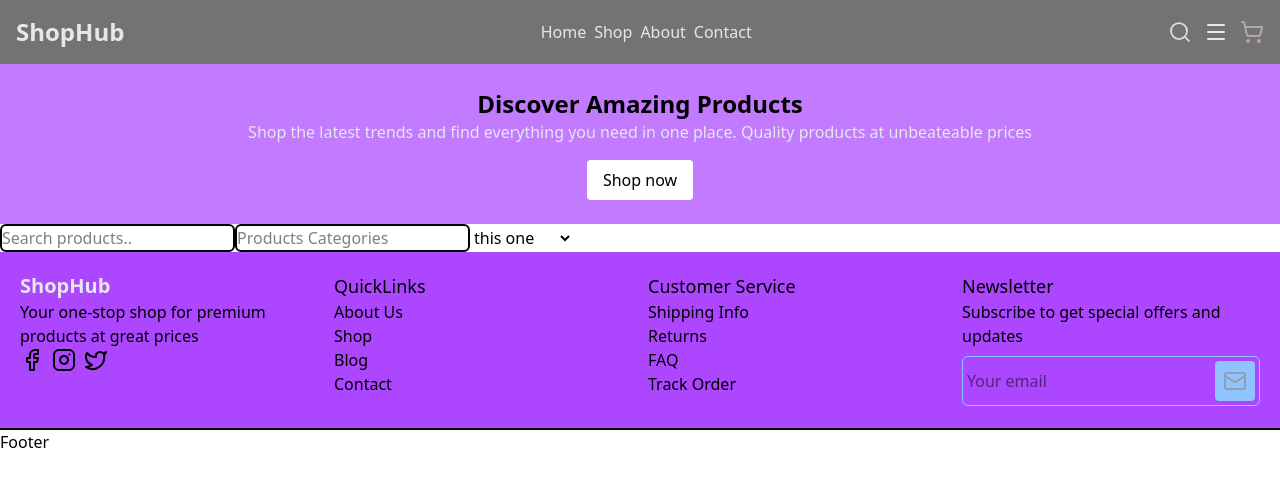
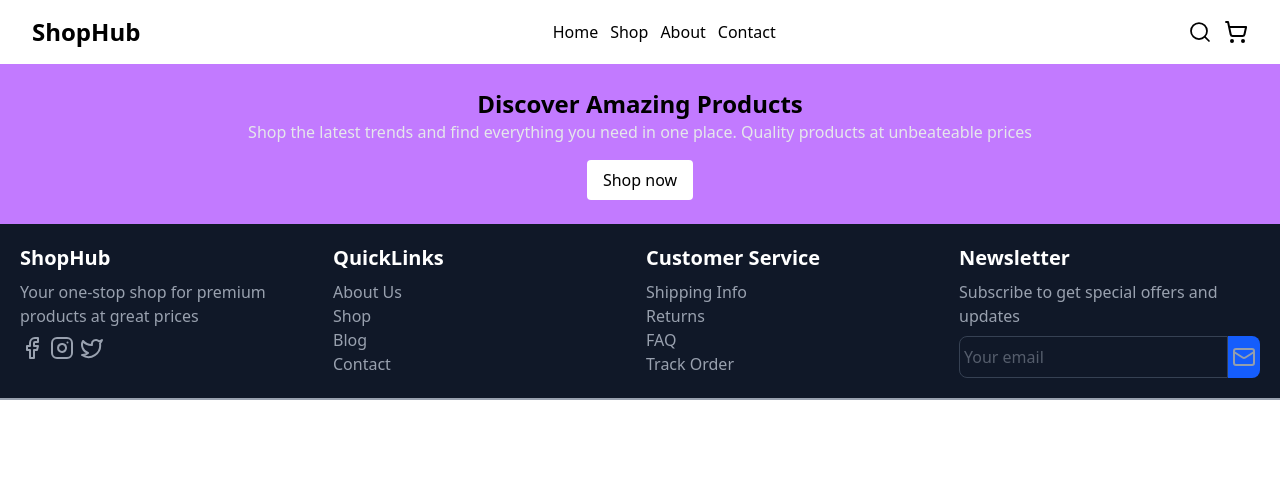
Before and after one commit to MoeHein13/Mini_Ecommerce_DashBoard, a React (Vite) app: page / in a window 1280 px wide. Shown: the top 486 px of the page. Built offline with nearby package versions, Linux system fonts and the light colour scheme.

Commit message:
update the navigation bar

```diff
--- a/src/App.tsx
+++ b/src/App.tsx
@@ -6,7 +6,7 @@ const App = () => {
   return (
     <div>
       <Navigation />
-      <SearchBar />
+      {/* <SearchBar /> */}
       <Footer />
     </div>
   );
--- a/src/Components/Footer.tsx
+++ b/src/Components/Footer.tsx
@@ -3,19 +3,19 @@ import { Facebook, Instagram, Twitter, Mail } from "lucide-react";
 const Footer = () => {
   return (
     <>
-      <footer className="max-w-full bg-purple-500">
-        <div className="grid  grid-cols-1 md:grid-cols-4 border-b-2 p-5 gap-4">
-          <div className="mb-3">
-            <h1 className="font-semibold text-gray-200 text-xl ">ShopHub</h1>
+      <footer className="max-w-full bg-gray-900">
+        <div className="grid  grid-cols-1 md:grid-cols-4 border-b-2 p-5 gap-3 text-gray-400">
+          <div className="space-y-2">
+            <h1 className="font-semibold text-white text-xl ">ShopHub</h1>
             <p>Your one-stop shop for premium products at great prices</p>
-            <div className="flex items-center justify-start gap-2">
+            <div className="flex items-center justify-start space-x-1.5">
               <Facebook />
               <Instagram />
               <Twitter />
             </div>
           </div>
-          <div className="mb-3">
-            <h2 className=" font-medium  text-lg">QuickLinks</h2>
+          <div className="space-y-2">
+            <h2 className=" font-semibold text-xl text-white">QuickLinks</h2>
             <div className="flex flex-col ">
               <span className="hover:cursor-pointer hover:font-semibold">
                 About Us
@@ -31,8 +31,10 @@ const Footer = () => {
               </span>
             </div>
           </div>
-          <div className="">
-            <h2 className=" font-medium  text-lg">Customer Service</h2>
+          <div className="space-y-2">
+            <h2 className=" font-semibold text-xl text-white">
+              Customer Service
+            </h2>
             <div className="flex flex-col ">
               <span className="hover:cursor-pointer hover:font-semibold">
                 Shipping Info
@@ -48,23 +50,22 @@ const Footer = () => {
               </span>
             </div>
           </div>
-          <div className="">
-            <h2 className="font-medium text-lg">Newsletter</h2>
+          <div className="space-y-2">
+            <h2 className="font-semibold text-xl text-white">Newsletter</h2>
             <p>Subscribe to get special offers and updates</p>
-            <div className="border-blue-300 border-1 rounded-md p-1 flex justify-between items-center mt-2">
+            <div className="flex">
               <input
                 type="text"
                 placeholder="Your email"
-                className="border-none flex-1 outline-0"
+                className=" border border-gray-700  flex-1 focus:border-blue-400 focus:outline-none px-1 py-2 rounded-l-lg "
               />
-              <div className="bg-blue-300 p-2 rounded">
+              <button className="bg-blue-600 px-1 rounded-r-lg py-2 hover:bg-blue-800 hover:cursor-pointer transition-colors duration-70">
                 <Mail color="#949ead" />
-              </div>
+              </button>
             </div>
           </div>
         </div>
       </footer>
-      Footer
     </>
   );
 };
--- a/src/Components/Navigation.tsx
+++ b/src/Components/Navigation.tsx
@@ -1,39 +1,67 @@
-import { Search, ShoppingCart, Menu } from "lucide-react";
+import { Search, ShoppingCart, Menu, X } from "lucide-react";
 import { useState } from "react";
 const Navigation = () => {
-  const [menuDrop, setMenuDrop] = useState(false);
-  return (
-    <>
-      <div>
-        <nav className="p-4 w-full bg-neutral-500 flex items-center justify-between gap-5 text-gray-200 font-medium ">
-          <h1 className="font-bold text-2xl">ShopHub</h1>
-          <div className="flex items-center gap-2">
+  const [menuDrop, setMenuDrop] = useState<boolean>(false);
+
+  const renderNav = (
+    <nav className="flex flex-col gap-3 m-3 md:hidden">
       <span>Home</span>
       <span>Shop</span>
       <span>About</span>
       <span>Contact</span>
+    </nav>
+  );
+
+  const handleMenuClick = () => {
+    setMenuDrop((prev) => !prev);
+  };
+  return (
+    <>
+      <header className="bg-white border-b-gray-400 w-full sticky  ">
+        <div className=" max-w-7xl px-4 sm:px-6 lg:px-8 mx-auto ">
+          <div className="flex items-center justify-between gap-5 font-medium h-16">
+            <div className="flex-shrink-0">
+              <h1 className="font-bold text-2xl">ShopHub</h1>
             </div>
+            <nav className=" hidden md:flex space-x-3 ">
+              <span>Home</span>
+              <span>Shop</span>
+              <span>About</span>
+              <span>Contact</span>
+            </nav>
             <div className="flex items-center gap-3">
-            <Search color="#e3dede" strokeWidth={1.75} />
-            <Menu />
-            <ShoppingCart color="#b5a6a6" />
+              <Search
+                color="#000000"
+                strokeWidth={1.75}
+                className="hidden md:inline"
+              />
+              {menuDrop ? (
+                <X
+                  className={`md:hidden hover:cursor-pointer`}
+                  onClick={handleMenuClick}
+                />
+              ) : (
+                <Menu
+                  className="md:hidden hover:cursor-pointer"
+                  onClick={handleMenuClick}
+                />
+              )}
+              <ShoppingCart color="#000000" />
             </div>
-        </nav>
-        <div className="w-full bg-purple-400  p-6">
+          </div>
+        </div>
+        {menuDrop && renderNav}
+      </header>
+      <section className="w-full bg-purple-400  p-6">
         <div className="text-center flex-col justify-center items-center ">
-            <h2 className="text-2xl font-semibold">
-              Discover Amazing Products
-            </h2>
+          <h2 className="text-2xl font-semibold">Discover Amazing Products</h2>
           <div className="font-medium text-gray-200">
             Shop the latest trends and find everything you need in one place.
             Quality products at unbeateable prices
           </div>
-            <button className="bg-white rounded px-4 py-2 mt-4">
-              Shop now
-            </button>
+          <button className="bg-white rounded px-4 py-2 mt-4">Shop now</button>
         </div>
-        </div>
-      </div>
+      </section>
     </>
   );
 };
```
Lines whose indentation alone changed are shown as unchanged.
